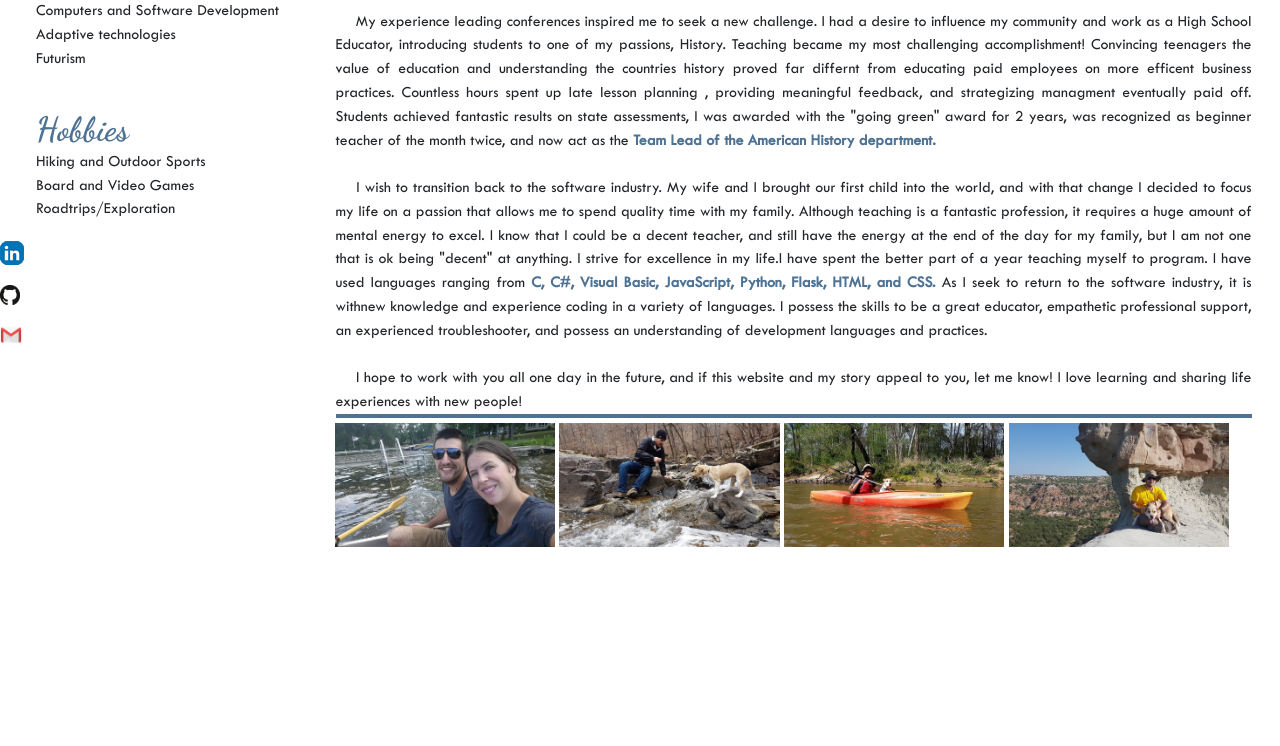
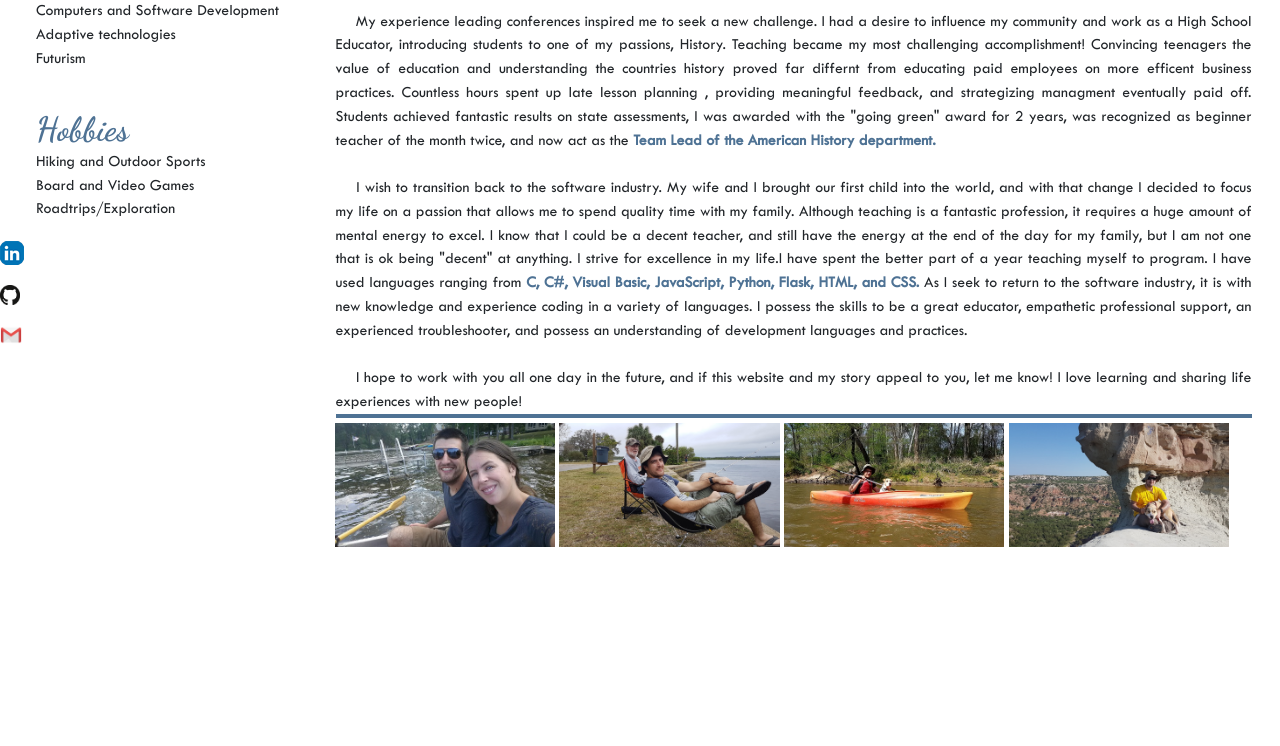
Before and after one commit to kennbp31/BKenny-Website, a Flask app: page /story in a window 1280 px wide. Shown: the part 434-1180 px from the top of the page. Run offline with Flask 2, Linux system fonts and the light colour scheme; parts of the project's set-up code (start-up, migrations or seed data) failed here and were passed over; some libraries are stand-ins or nearby versions; some web fonts are replaced.

Commit message:
changed photo on story

```diff
--- a/templates/story.html
+++ b/templates/story.html
@@ -50,7 +50,7 @@
                     could be a decent teacher, and still have the energy at the end of the day for my family, but I am not one that
                     is ok being "decent" at anything. I strive for excellence in my life.I have spent the better part of a year teaching
                     myself to program. I have used languages ranging from <span class="bluePara">C, C#, Visual Basic, JavaScript, Python,
-                    Flask, HTML, and CSS. </span> As I seek to return to the software industry, it is withnew knowledge and
+                    Flask, HTML, and CSS. </span> As I seek to return to the software industry, it is with new knowledge and
                     experience coding in a variety of languages. I possess the skills to be a great educator,
                     empathetic professional support, an experienced troubleshooter, and possess an understanding of
                     development languages and practices.
@@ -65,7 +65,7 @@
         <div>
             <div style="margin-left: 1.5vw;">
                 <img class="photos" onload="imgIntervalTimer()"  class="rounded" src="/static/Photos/pic1.jpg" alt="Brendan Photos" id="photo1" >
-                <img class="photos"  onload="imgIntervalTimer()"  class="rounded" src="/static/Photos/pic5.jpg" alt="Brendan Photos" id="photo2" >
+                <img class="photos"  onload="imgIntervalTimer()"  class="rounded" src="/static/Photos/pic4.jpg" alt="Brendan Photos" id="photo2" >
                 <img class="photos" onload="imgIntervalTimer()"  class="rounded" src="/static/Photos/pic7.jpg" alt="Brendan Photos" id="photo3" >
                 <img class="photos" onload="imgIntervalTimer()"  class="rounded" src="/static/Photos/pic9.jpg" alt="Brendan Photos" id="photo3" >
             </div>
```
